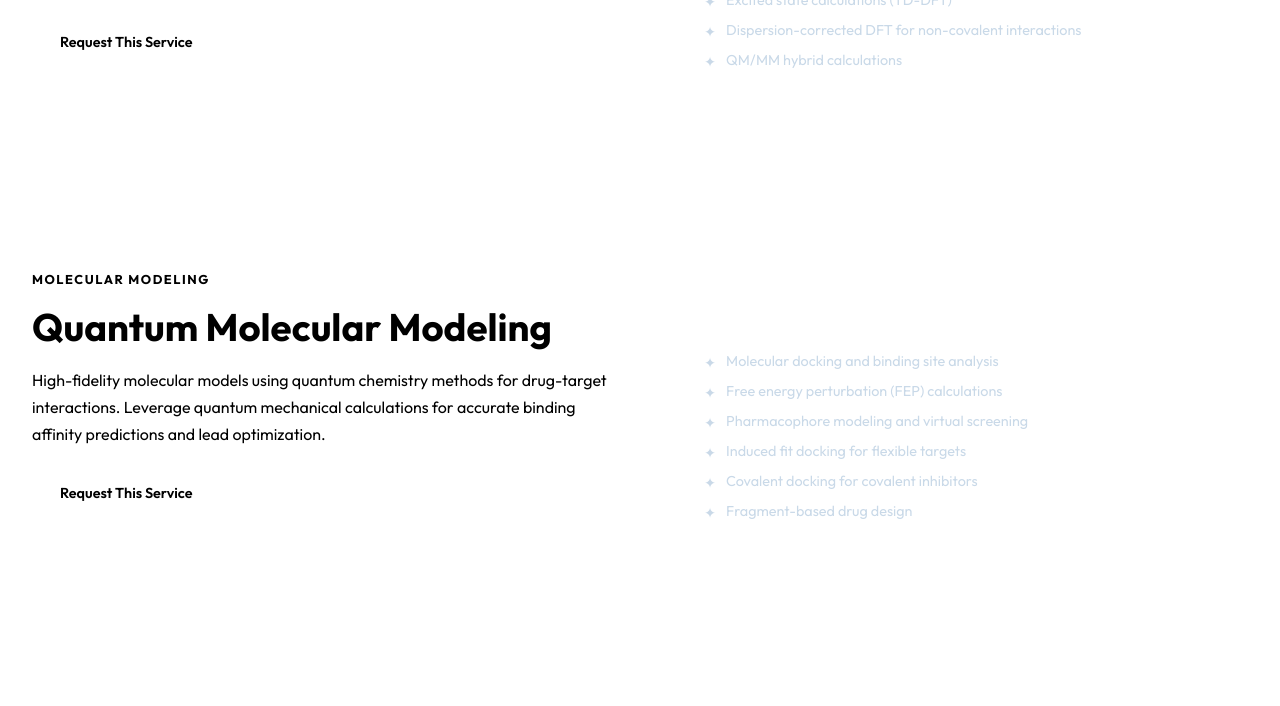
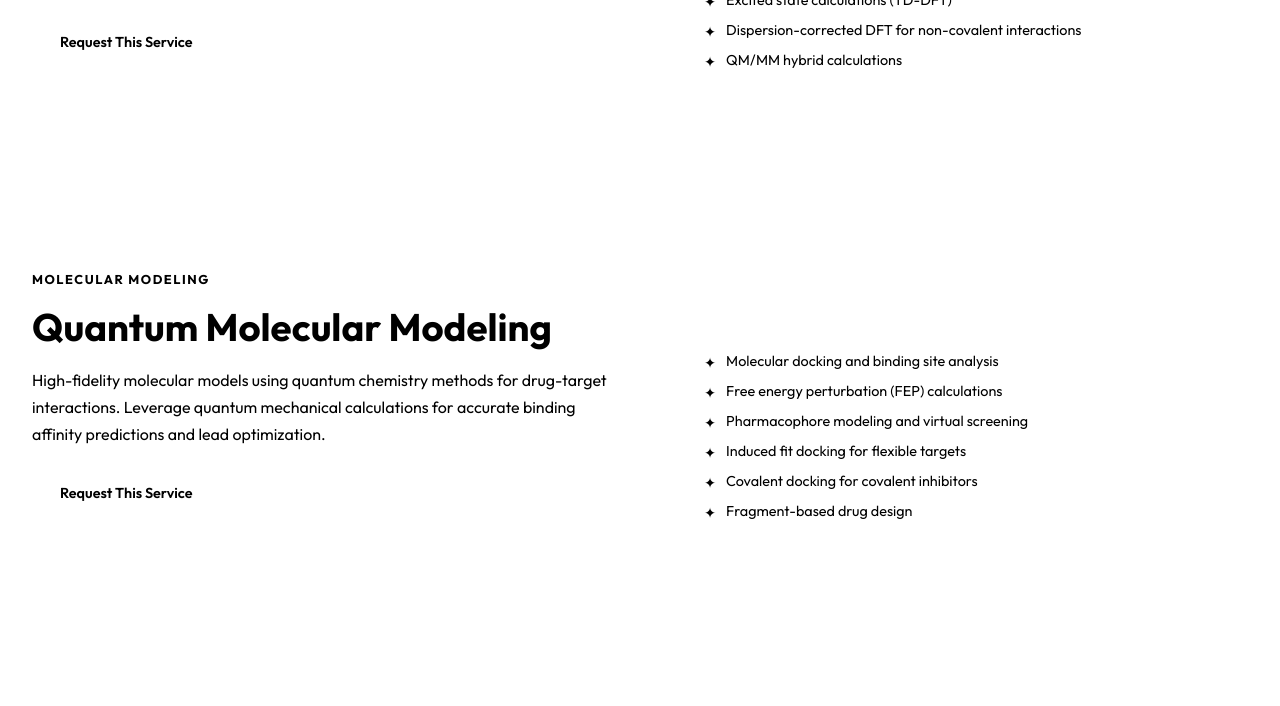
Before and after one commit to chiragpatel269/tattvasim, a plain HTML site: page services.html in a window 1280 px wide. Shown: the part 698-1404 px from the top of the page. Drawn offline with Linux system fonts and the light colour scheme.

Commit message:
Update style.css
Signed-off-by: Chirag Patel <105613466+chiragpatel269@users.noreply.github.com>

```diff
--- a/style.css
+++ b/style.css
@@ -1033,3 +1033,8 @@ img { max-width: 100%; height: auto; display: block; }
 }
 .not-found h1 { font-size: 4rem; font-weight: 800; color: hsl(var(--primary)); margin-bottom: 0.5rem; }
 .not-found p { color: hsl(var(--muted-foreground)); margin-bottom: 2rem; }
+
+/* Make ONLY Capabilities bullet points black */
+.service-detail-list li {
+    color: #000000 !important;
+}
```
